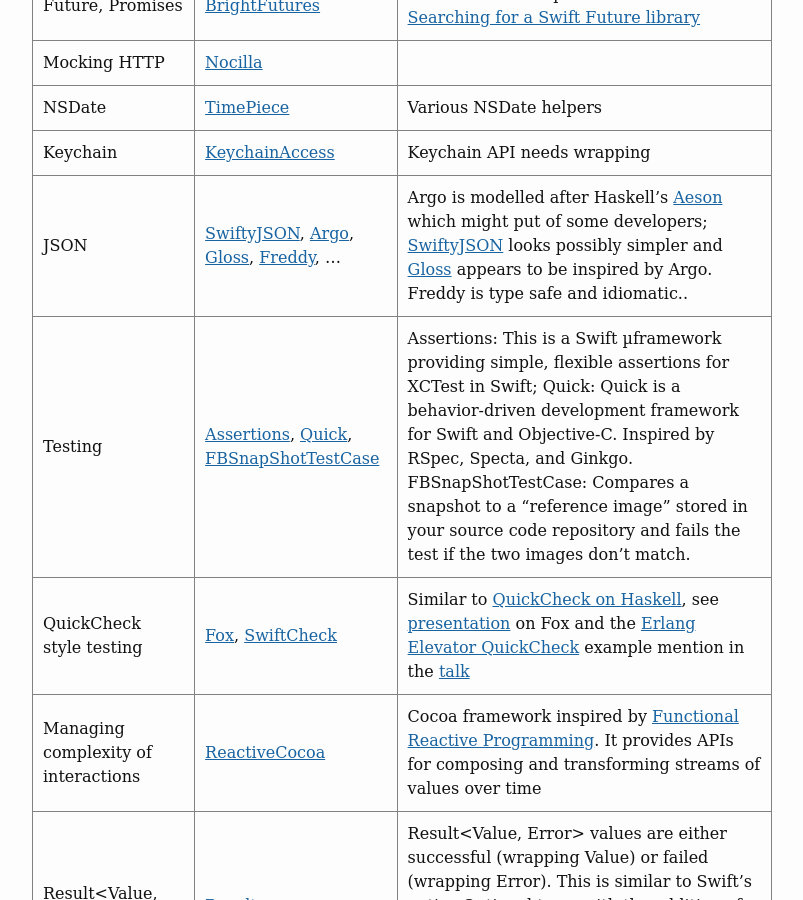
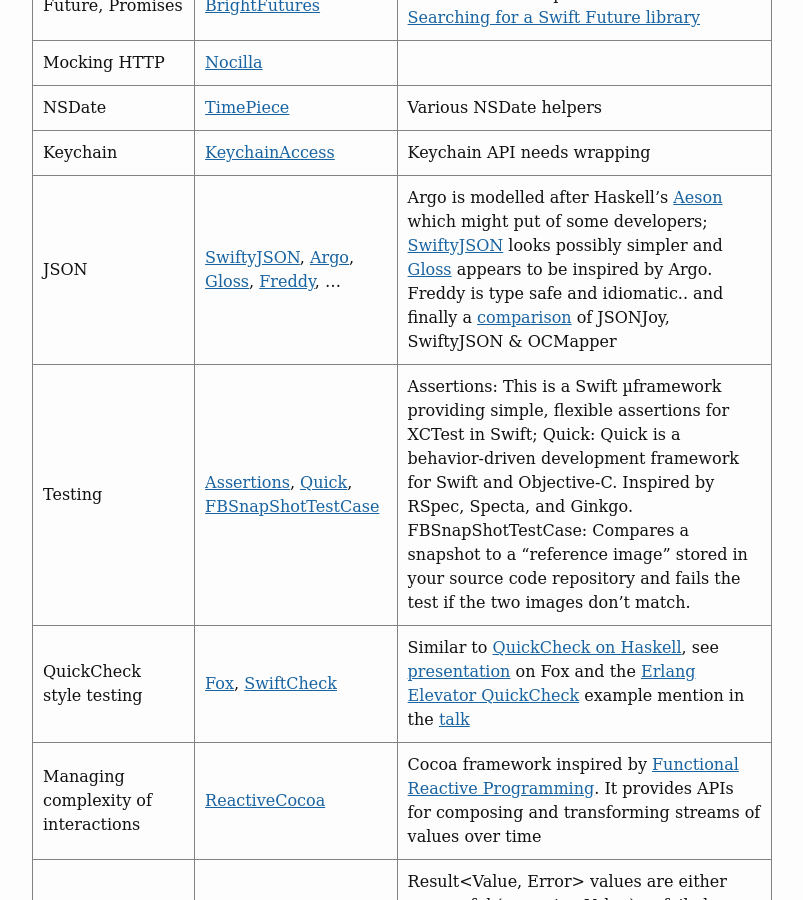
Before and after one commit to NickAger/nickager.github.io, a Jekyll site: the page built from _posts/2015-12-04-swift-libaries.md, in a window 1280 px wide and 900 px high, scrolled down 377 px. Shown: the whole window, without its empty margins (238-1041 px from the left). Built offline with Jekyll 4.4.1, drawn with Linux system fonts in a browser that asks for light colours; some web fonts are replaced; comment, search, counter and statistics services are not loaded.

Commit message:
added JSON parsing comparison

```diff
--- a/_posts/2015-12-04-swift-libaries.md
+++ b/_posts/2015-12-04-swift-libaries.md
@@ -14,7 +14,7 @@ Some potentially useful Swift libraries:
 | Mocking HTTP                        | [Nocilla](http://mr-v.github.io/http-testing-in-swift-with-nocilla/) |                 |
 | NSDate                              | [TimePiece](https://github.com/naoty/Timepiece) | Various NSDate helpers  |
 | Keychain                            | [KeychainAccess](https://github.com/kishikawakatsumi/KeychainAccess) | Keychain API needs wrapping  |
-| JSON                                | [SwiftyJSON](https://github.com/SwiftyJSON/SwiftyJSON), [Argo](https://github.com/thoughtbot/Argo), [Gloss](https://github.com/hkellaway/Gloss), [Freddy](https://github.com/bignerdranch/Freddy), ... | Argo is modelled after Haskell's [Aeson](https://www.schoolofhaskell.com/school/starting-with-haskell/libraries-and-frameworks/text-manipulation/json) which might put of some developers; [SwiftyJSON](https://github.com/SwiftyJSON/SwiftyJSON) looks possibly simpler and [Gloss](http://harlankellaway.com/Gloss/) appears to be inspired by Argo. Freddy is type safe and idiomatic.. |
+| JSON                                | [SwiftyJSON](https://github.com/SwiftyJSON/SwiftyJSON), [Argo](https://github.com/thoughtbot/Argo), [Gloss](https://github.com/hkellaway/Gloss), [Freddy](https://github.com/bignerdranch/Freddy), ... | Argo is modelled after Haskell's [Aeson](https://www.schoolofhaskell.com/school/starting-with-haskell/libraries-and-frameworks/text-manipulation/json) which might put of some developers; [SwiftyJSON](https://github.com/SwiftyJSON/SwiftyJSON) looks possibly simpler and [Gloss](http://harlankellaway.com/Gloss/) appears to be inspired by Argo. Freddy is type safe and idiomatic.. and finally a [comparison](http://leaks.wanari.com/2016/05/12/3-json-libraries-and-a-converter/) of JSONJoy, SwiftyJSON & OCMapper |
 | Testing                             | [Assertions](https://github.com/antitypical/Assertions), [Quick](https://github.com/Quick/Quick), [FBSnapShotTestCase](https://github.com/facebook/ios-snapshot-test-case) | Assertions: This is a Swift µframework providing simple, flexible assertions for XCTest in Swift; Quick: Quick is a behavior-driven development framework for Swift and Objective-C. Inspired by RSpec, Specta, and Ginkgo. FBSnapShotTestCase: Compares a snapshot to a "reference image" stored in your source code repository and fails the test if the two images don't match. |
 | QuickCheck style testing| [Fox](http://fox-testing.readthedocs.org/en/latest/), [SwiftCheck](https://github.com/typelift/SwiftCheck)| Similar to [QuickCheck on Haskell](https://wiki.haskell.org/Introduction_to_QuickCheck2), see [presentation](http://2014.funswiftconf.com/speakers/brian.html) on Fox and the [Erlang Elevator QuickCheck](http://advanced-erlang.com/videos/test-elevator-software-with-quickcheck/) example mention in the [talk](http://2014.funswiftconf.com/speakers/brian.html)|
 | Managing complexity of interactions | [ReactiveCocoa](https://github.com/ReactiveCocoa/ReactiveCocoa)  | Cocoa framework inspired by [Functional Reactive Programming](https://en.wikipedia.org/wiki/Functional_reactive_programming). It provides APIs for composing and transforming streams of values over time |
```
